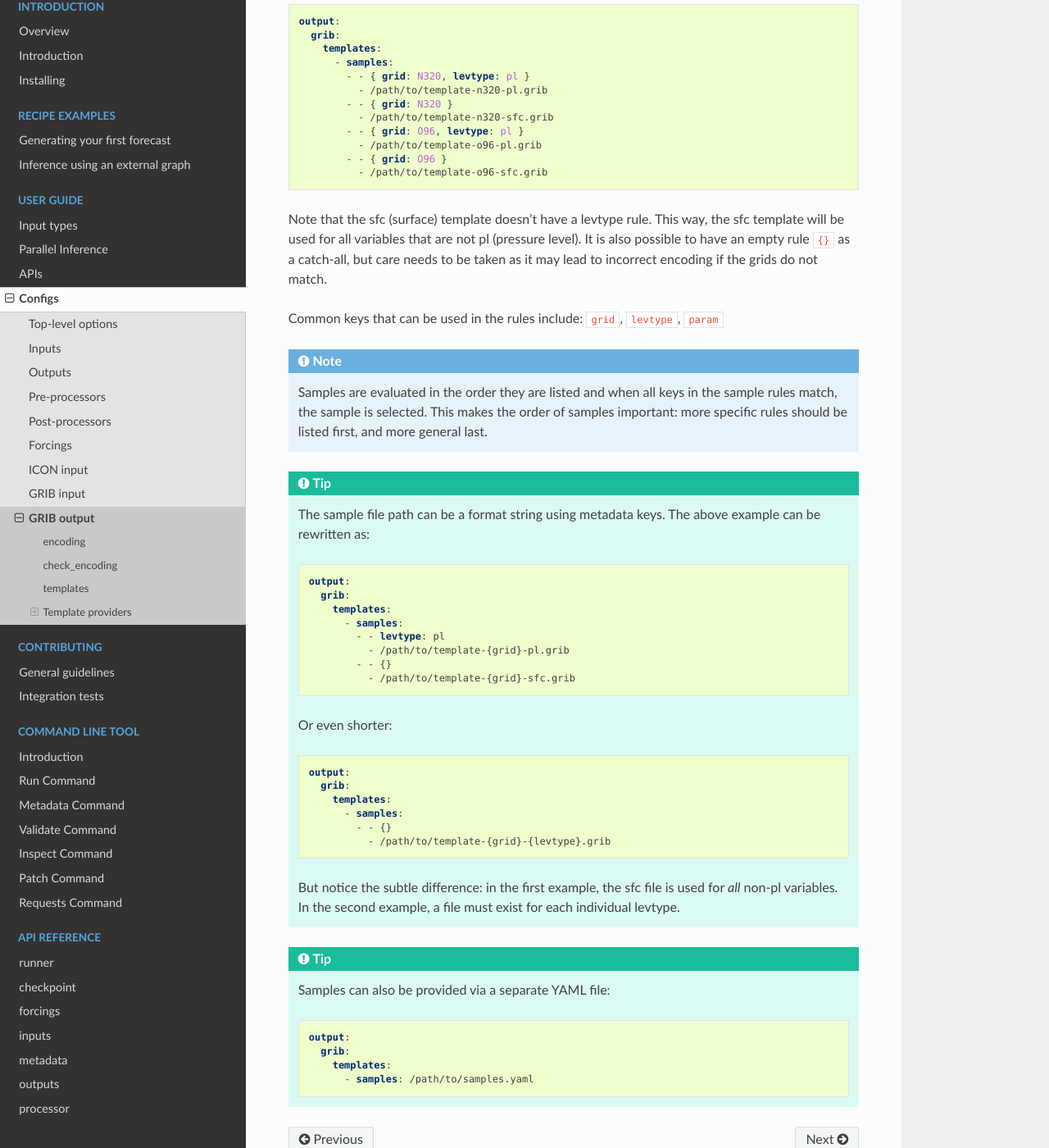
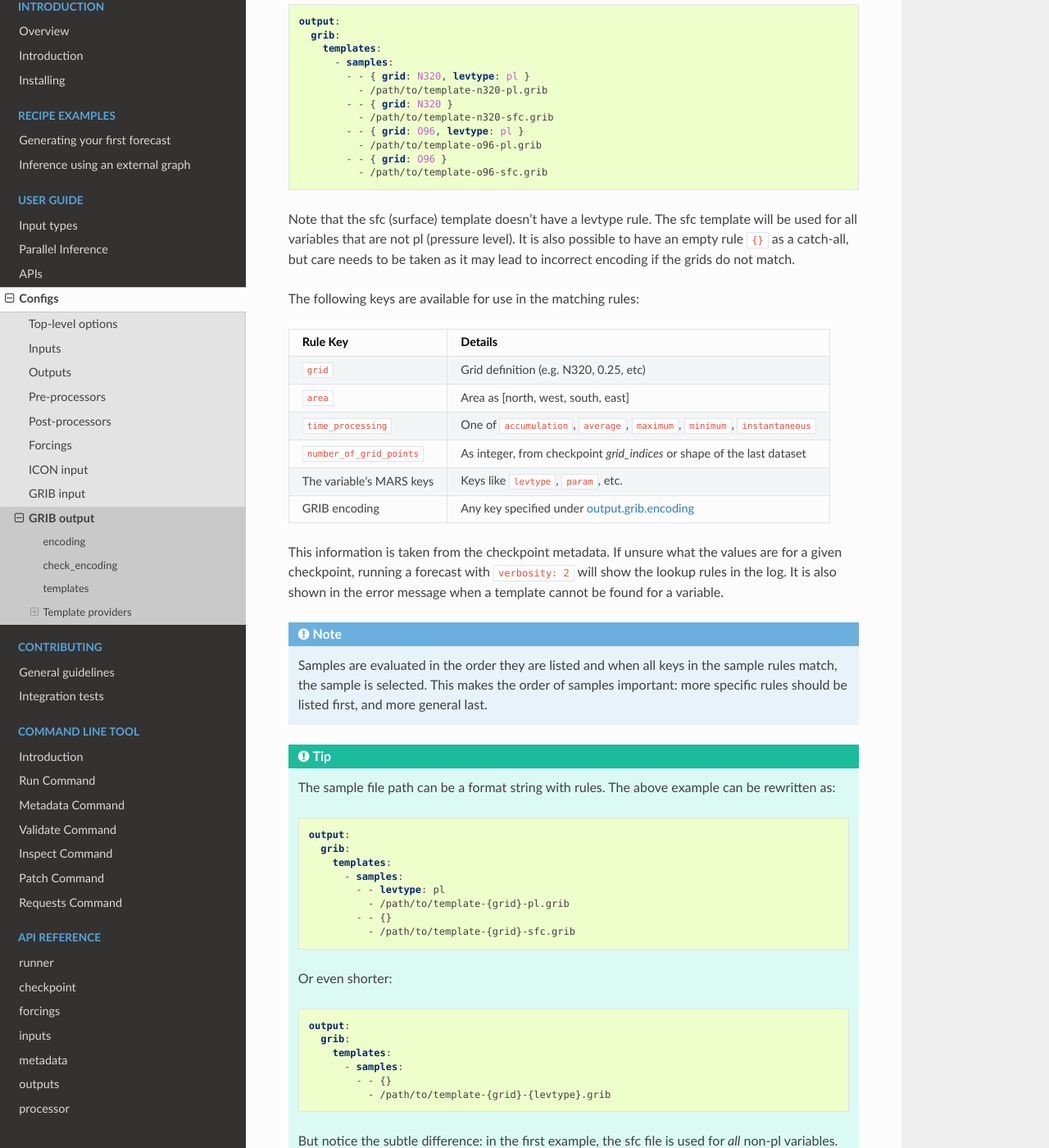
Before and after one commit to ecmwf/anemoi-inference, a Sphinx documentation site: the page built from docs/inference/configs/grib-output.rst, in a window 1280 px wide and 1400 px high, scrolled down 4394 px. Shown: the whole window at 82% size. Built offline with Sphinx 7.4.7 and the Read the Docs theme 3.1.0, drawn with Linux system fonts in a browser that asks for light colours; the version number could not be read and is left out.

Commit message:
docs: add info on sample provider rules

```diff
--- a/docs/inference/configs/grib-output.rst
+++ b/docs/inference/configs/grib-output.rst
@@ -22,6 +22,8 @@
 The ``grib`` output can be used to specify many more options:
 
 .. literalinclude:: yaml/grib-output_1.yaml
+
+.. _encoding:
 
 **********
  encoding
@@ -249,14 +251,35 @@ O96 grids, you could provide templates like this:
            - - { grid: O96 }
              - /path/to/template-o96-sfc.grib
 
-Note that the sfc (surface) template doesn't have a levtype rule. This
-way, the sfc template will be used for all variables that are not pl
-(pressure level). It is also possible to have an empty rule ``{}`` as a
-catch-all, but care needs to be taken as it may lead to incorrect
-encoding if the grids do not match.
+Note that the sfc (surface) template doesn't have a levtype rule. The
+sfc template will be used for all variables that are not pl (pressure
+level). It is also possible to have an empty rule ``{}`` as a catch-all,
+but care needs to be taken as it may lead to incorrect encoding if the
+grids do not match.
 
-Common keys that can be used in the rules include: ``grid``,
-``levtype``, ``param``
+The following keys are available for use in the matching rules:
+
++---------------------------+-------------------------------------------------------------------------+
+| Rule Key                  | Details                                                                 |
++===========================+=========================================================================+
+| ``grid``                  | Grid definition (e.g. N320, 0.25, etc)                                  |
++---------------------------+-------------------------------------------------------------------------+
+| ``area``                  | Area as [north, west, south, east]                                      |
++---------------------------+-------------------------------------------------------------------------+
+| ``time_processing``       | One of ``accumulation``, ``average``, ``maximum``, ``minimum``,         |
+|                           | ``instantaneous``                                                       |
++---------------------------+-------------------------------------------------------------------------+
+| ``number_of_grid_points`` | As integer, from checkpoint `grid_indices` or shape of the last dataset |
++---------------------------+-------------------------------------------------------------------------+
+| The variable's MARS keys  | Keys like ``levtype``, ``param``, etc.                                  |
++---------------------------+-------------------------------------------------------------------------+
+| GRIB encoding             | Any key specified under :ref:`output.grib.encoding <encoding>`          |
++---------------------------+-------------------------------------------------------------------------+
+
+This information is taken from the checkpoint metadata. If unsure what
+the values are for a given checkpoint, running a forecast with
+``verbosity: 2`` will show the lookup rules in the log. It is also shown
+in the error message when a template cannot be found for a variable.
 
 .. note::
 
@@ -267,8 +290,8 @@ Common keys that can be used in the rules include: ``grid``,
 
 .. tip::
 
-   The sample file path can be a format string using metadata keys. The
-   above example can be rewritten as:
+   The sample file path can be a format string with rules. The above
+   example can be rewritten as:
 
    .. code:: yaml
 
```
